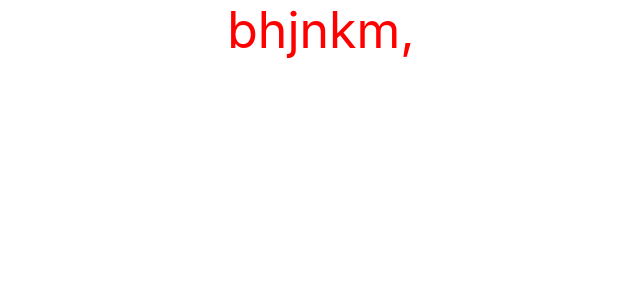
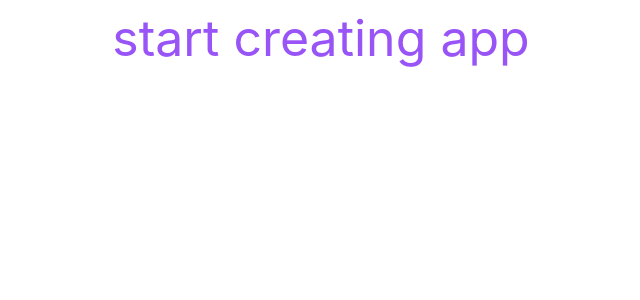
Before and after one commit to AngelinaStalnaya/Movie-search-App, a React (Create React App) app: page / in a window 1280 px wide. Shown: the top 300 px of the page, without its empty margins (319-959 px from the left). Built offline with nearby package versions, Linux system fonts and the light colour scheme.

Commit message:
basic theming added

```diff
--- /dev/null
+++ b/postcss.config.cjs
@@ -0,0 +1,14 @@
+module.exports = {
+    plugins: {
+      'postcss-preset-mantine': {},
+      'postcss-simple-vars': {
+        variables: {
+          'mantine-breakpoint-xs': '36em',
+          'mantine-breakpoint-sm': '48em',
+          'mantine-breakpoint-md': '62em',
+          'mantine-breakpoint-lg': '75em',
+          'mantine-breakpoint-xl': '88em',
+        },
+      },
+    },
+  };
--- a/src/App.js
+++ b/src/App.js
@@ -1,11 +1,13 @@
-import classes from './App.module.css';
+import classes from "./App.module.css";
+import { MantineProvider } from "@mantine/core";
+import theme from "./theme.js";
 
 const App = () => {
   return (
-    <div className={classes.App}>
-      bhjnkm,
-    </div>
+    <MantineProvider theme={theme}>
+      <div className={classes.App}>start creating app</div>
+    </MantineProvider>
   );
-}
+};
 
 export default App;
--- a/src/App.module.css
+++ b/src/App.module.css
@@ -1,5 +1,6 @@
 .App {
   text-align: center;
-  color: red;
+  color: var(--mantine-color-purple_500_main-0);
   font-size: 50px;
+  font-family: var(--mantine-font-family);
 }
--- a/src/index.css
+++ /dev/null
@@ -1,8 +0,0 @@
-body {
-  margin: 0;
-  font-family: -apple-system, BlinkMacSystemFont, 'Segoe UI', 'Roboto', 'Oxygen',
-    'Ubuntu', 'Cantarell', 'Fira Sans', 'Droid Sans', 'Helvetica Neue',
-    sans-serif;
-  -webkit-font-smoothing: antialiased;
-  -moz-osx-font-smoothing: grayscale;
-}
--- a/src/index.js
+++ b/src/index.js
@@ -1,6 +1,7 @@
 import React from 'react';
 import ReactDOM from 'react-dom/client';
-import './index.css';
+import './theme.js';
+import '@mantine/core/styles.css';
 import App from './App';
 
 
--- /dev/null
+++ b/src/theme.js
@@ -0,0 +1,40 @@
+import { colorsTuple, createTheme } from "@mantine/core";
+
+
+const theme = createTheme({
+  fontFamily: 'Inter, sans-serif',
+  primaryColor: 'purple_500_main',
+  cursorType: 'pointer',
+  headings: {
+    fontFamily: 'Inter, sans-serif',
+    fontWeight: '600',
+    textWrap: 'nowrap',
+    sizes: {
+      h1: {
+        fontSize: '50px',
+        fontWeight: '600',
+      },
+      h2: {
+        fontSize: '45px',
+      }
+    }
+  },
+  colors: {
+    my_white: colorsTuple('#ffffff'),
+    grey_100: colorsTuple('#f5f5f6'),
+    grey_200: colorsTuple('#eaebed'),
+    grey_300: colorsTuple('#d5d6dc'),
+    grey_500: colorsTuple('#acadb9'),
+    grey_600: colorsTuple('#7b7c88'),
+    my_black: colorsTuple('#232134'),
+    purple_100: colorsTuple('#f2ecfa'),
+    purple_200: colorsTuple('#e5d5fa'),
+    purple_300: colorsTuple('#d1b4f8'),
+    purple_400: colorsTuple('#bd93f7'),
+    purple_500_main: colorsTuple('#9854f6'),
+    purple_600: colorsTuple('#541f9d'),
+    my_yellow: colorsTuple('#fab005'),
+  }
+});
+
+export default theme;
```
Also changed, not shown: package.json (+7 -0 lines), 1 other file (tests, documents, lock files or other folders).
